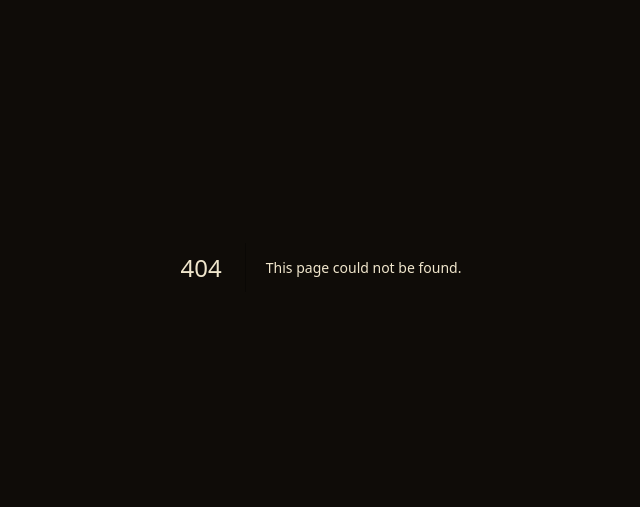
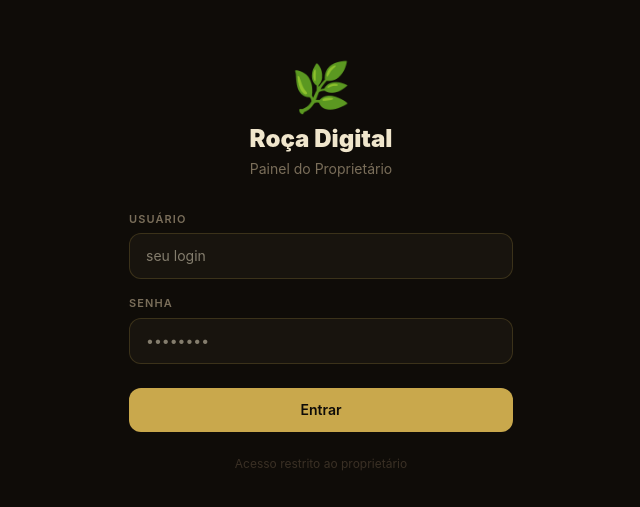
Before and after one commit to teuzinhoreis/roca-digital-web, a Next.js app: page /login in a window 1280 px wide. Before the commit this address had no page. Shown: the part 133-640 px from the top of the page, without its empty margins (319-959 px from the left). Built offline with nearby package versions, Linux system fonts and the light colour scheme; no server answers.

Commit message:
Add authentication: login page, session JWT, proxy guard

```diff
--- a/app/(app)/layout.tsx
+++ b/app/(app)/layout.tsx
@@ -1,9 +1,14 @@
+import { redirect } from 'next/navigation';
+import { getSession } from '@/lib/session';
 import { Sidebar, BottomNav } from '@/components/Sidebar';
 
-export default function AppLayout({ children }: { children: React.ReactNode }) {
+export default async function AppLayout({ children }: { children: React.ReactNode }) {
+  const session = await getSession();
+  if (!session) redirect('/login');
+
   return (
     <div className="flex min-h-screen">
-      <Sidebar />
+      <Sidebar nome={session.nome} />
       <main className="flex-1 overflow-auto pb-20 md:pb-0">
         {children}
       </main>
--- /dev/null
+++ b/app/actions.ts
@@ -0,0 +1,32 @@
+'use server';
+import { redirect } from 'next/navigation';
+import { supabase } from '@/lib/supabase';
+import { createSession, destroySession } from '@/lib/session';
+
+export async function loginAction(formData: FormData) {
+  const login = formData.get('login') as string;
+  const senha = formData.get('senha') as string;
+
+  if (!login || !senha) {
+    redirect('/login?erro=Preencha+todos+os+campos');
+  }
+
+  const { data } = await supabase
+    .from('users')
+    .select('id, nome, role, senha')
+    .eq('login', login.trim())
+    .eq('ativo', 1)
+    .single();
+
+  if (!data) redirect('/login?erro=Usu%C3%A1rio+n%C3%A3o+encontrado');
+  if (data.role !== 'dono') redirect('/login?erro=Acesso+restrito+ao+propriet%C3%A1rio');
+  if (data.senha !== senha) redirect('/login?erro=Senha+incorreta');
+
+  await createSession(data.id, data.nome);
+  redirect('/dashboard');
+}
+
+export async function logoutAction() {
+  await destroySession();
+  redirect('/login');
+}
--- /dev/null
+++ b/app/login/page.tsx
@@ -0,0 +1,72 @@
+import { loginAction } from '@/app/actions';
+
+export default async function LoginPage({ searchParams }: { searchParams: Promise<{ erro?: string }> }) {
+  const { erro } = await searchParams;
+
+  return (
+    <div className="min-h-screen flex items-center justify-center px-4"
+      style={{ background: '#0f0c08' }}>
+      <div className="w-full max-w-sm">
+        {/* Logo */}
+        <div className="text-center mb-8">
+          <div className="text-5xl mb-3">🌿</div>
+          <h1 className="text-2xl font-black" style={{ color: '#f0e6cc' }}>Roça Digital</h1>
+          <p className="text-sm mt-1" style={{ color: '#7a6e5a' }}>Painel do Proprietário</p>
+        </div>
+
+        {/* Erro */}
+        {erro && (
+          <div className="mb-4 px-4 py-3 rounded-xl text-sm"
+            style={{ background: 'rgba(176,58,46,0.12)', color: '#e07060', border: '1px solid rgba(176,58,46,0.25)' }}>
+            ⚠️ {decodeURIComponent(erro)}
+          </div>
+        )}
+
+        {/* Form */}
+        <form action={loginAction} className="flex flex-col gap-4">
+          <div className="flex flex-col gap-1.5">
+            <label className="text-[11px] uppercase tracking-widest font-semibold"
+              style={{ color: '#7a6e5a' }}>
+              Usuário
+            </label>
+            <input
+              name="login"
+              type="text"
+              autoComplete="username"
+              required
+              className="w-full px-4 py-3 rounded-xl text-sm outline-none"
+              style={{ background: '#18140e', border: '1px solid rgba(201,168,76,0.2)', color: '#f0e6cc' }}
+              placeholder="seu login"
+            />
+          </div>
+
+          <div className="flex flex-col gap-1.5">
+            <label className="text-[11px] uppercase tracking-widest font-semibold"
+              style={{ color: '#7a6e5a' }}>
+              Senha
+            </label>
+            <input
+              name="senha"
+              type="password"
+              autoComplete="current-password"
+              required
+              className="w-full px-4 py-3 rounded-xl text-sm outline-none"
+              style={{ background: '#18140e', border: '1px solid rgba(201,168,76,0.2)', color: '#f0e6cc' }}
+              placeholder="••••••••"
+            />
+          </div>
+
+          <button type="submit"
+            className="w-full py-3 rounded-xl font-semibold text-sm mt-2 hover:opacity-90 transition-opacity"
+            style={{ background: '#c9a84c', color: '#0f0c08' }}>
+            Entrar
+          </button>
+        </form>
+
+        <p className="text-center text-xs mt-6" style={{ color: '#3a3025' }}>
+          Acesso restrito ao proprietário
+        </p>
+      </div>
+    </div>
+  );
+}
--- a/components/Sidebar.tsx
+++ b/components/Sidebar.tsx
@@ -1,6 +1,7 @@
 'use client';
 import Link from 'next/link';
 import { usePathname } from 'next/navigation';
+import { logoutAction } from '@/app/actions';
 
 const links = [
   { href: '/dashboard', label: 'Visão Geral', icon: '👑' },
@@ -11,7 +12,7 @@ const links = [
   { href: '/acertos', label: 'Acertos', icon: '💵' },
 ];
 
-export function Sidebar() {
+export function Sidebar({ nome }: { nome: string }) {
   const path = usePathname();
   return (
     <aside style={{ background: 'rgba(15,12,8,0.98)', borderRight: '1px solid rgba(201,168,76,0.1)' }}
@@ -37,8 +38,19 @@ export function Sidebar() {
           );
         })}
       </nav>
-      <div className="px-5 py-4 border-t text-xs" style={{ borderColor: 'rgba(201,168,76,0.1)', color: '#5a5040' }}>
-        🌿 v1.0
+      <div className="px-5 py-4 border-t flex items-center justify-between"
+        style={{ borderColor: 'rgba(201,168,76,0.1)' }}>
+        <div>
+          <div className="text-xs font-semibold" style={{ color: '#d9c9a8' }}>{nome}</div>
+          <div className="text-[10px]" style={{ color: '#5a5040' }}>Proprietário</div>
+        </div>
+        <form action={logoutAction}>
+          <button type="submit" className="text-[11px] px-2 py-1 rounded"
+            style={{ color: '#7a6e5a', background: 'rgba(255,255,255,0.04)' }}
+            title="Sair">
+            Sair
+          </button>
+        </form>
       </div>
     </aside>
   );
--- /dev/null
+++ b/lib/session.ts
@@ -0,0 +1,42 @@
+import { SignJWT, jwtVerify } from 'jose';
+import { cookies } from 'next/headers';
+
+const SECRET = new TextEncoder().encode(
+  process.env.SESSION_SECRET ?? 'roca-digital-secret-change-in-production-32chars'
+);
+
+const COOKIE = 'rd_session';
+const MAX_AGE = 60 * 60 * 24 * 7; // 7 dias
+
+export async function createSession(userId: string, nome: string) {
+  const token = await new SignJWT({ userId, nome })
+    .setProtectedHeader({ alg: 'HS256' })
+    .setExpirationTime('7d')
+    .sign(SECRET);
+
+  const jar = await cookies();
+  jar.set(COOKIE, token, {
+    httpOnly: true,
+    secure: process.env.NODE_ENV === 'production',
+    sameSite: 'lax',
+    maxAge: MAX_AGE,
+    path: '/',
+  });
+}
+
+export async function getSession() {
+  const jar = await cookies();
+  const token = jar.get(COOKIE)?.value;
+  if (!token) return null;
+  try {
+    const { payload } = await jwtVerify(token, SECRET);
+    return payload as { userId: string; nome: string };
+  } catch {
+    return null;
+  }
+}
+
+export async function destroySession() {
+  const jar = await cookies();
+  jar.delete(COOKIE);
+}
--- a/package.json
+++ b/package.json
@@ -9,6 +9,7 @@
   },
   "dependencies": {
     "@supabase/supabase-js": "^2.103.3",
+    "jose": "^6.2.2",
     "next": "16.2.4",
     "react": "19.2.4",
     "react-dom": "19.2.4"
--- /dev/null
+++ b/proxy.ts
@@ -0,0 +1,33 @@
+import { NextRequest, NextResponse } from 'next/server';
+import { jwtVerify } from 'jose';
+
+const SECRET = new TextEncoder().encode(
+  process.env.SESSION_SECRET ?? 'roca-digital-secret-change-in-production-32chars'
+);
+
+const PUBLIC = ['/login'];
+
+export async function proxy(req: NextRequest) {
+  const { pathname } = req.nextUrl;
+
+  if (PUBLIC.some(p => pathname.startsWith(p))) return NextResponse.next();
+
+  const token = req.cookies.get('rd_session')?.value;
+
+  if (!token) {
+    return NextResponse.redirect(new URL('/login', req.url));
+  }
+
+  try {
+    await jwtVerify(token, SECRET);
+    return NextResponse.next();
+  } catch {
+    const res = NextResponse.redirect(new URL('/login', req.url));
+    res.cookies.delete('rd_session');
+    return res;
+  }
+}
+
+export const config = {
+  matcher: ['/((?!_next|favicon.ico|manifest.json|icon).*)'],
+};
```
Also changed, not shown: 1 other file (tests, documents, lock files or other folders).
